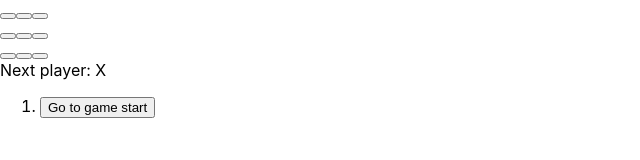
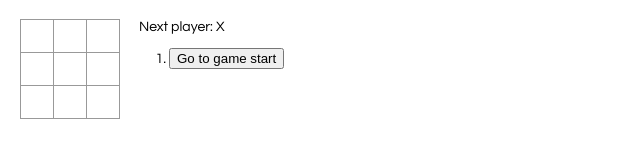
Before and after one commit to Jittachai-s63/XOgameN-N, a React app: page / in a window 1280 px wide. Shown: the whole page, without its empty margins (0-640 px from the left). Built offline with nearby package versions, Linux system fonts and the light colour scheme.

Commit message:
change css design

```diff
--- a/src/index.css
+++ b/src/index.css
@@ -1,13 +1,50 @@
 body {
-  margin: 0;
-  font-family: -apple-system, BlinkMacSystemFont, 'Segoe UI', 'Roboto', 'Oxygen',
-    'Ubuntu', 'Cantarell', 'Fira Sans', 'Droid Sans', 'Helvetica Neue',
-    sans-serif;
-  -webkit-font-smoothing: antialiased;
-  -moz-osx-font-smoothing: grayscale;
+  font: 14px "Century Gothic", Futura, sans-serif;
+  margin: 20px;
 }
 
-code {
-  font-family: source-code-pro, Menlo, Monaco, Consolas, 'Courier New',
-    monospace;
+ol, ul {
+  padding-left: 30px;
 }
+
+.board-row:after {
+  clear: both;
+  content: "";
+  display: table;
+}
+
+.status {
+  margin-bottom: 10px;
+}
+
+.square {
+  background: #fff;
+  border: 1px solid #999;
+  float: left;
+  font-size: 24px;
+  font-weight: bold;
+  line-height: 34px;
+  height: 34px;
+  margin-right: -1px;
+  margin-top: -1px;
+  padding: 0;
+  text-align: center;
+  width: 34px;
+}
+
+.square:focus {
+  outline: none;
+}
+
+.kbd-navigation .square:focus {
+  background: #ddd;
+}
+
+.game {
+  display: flex;
+  flex-direction: row;
+}
+
+.game-info {
+  margin-left: 20px;
+}
```
